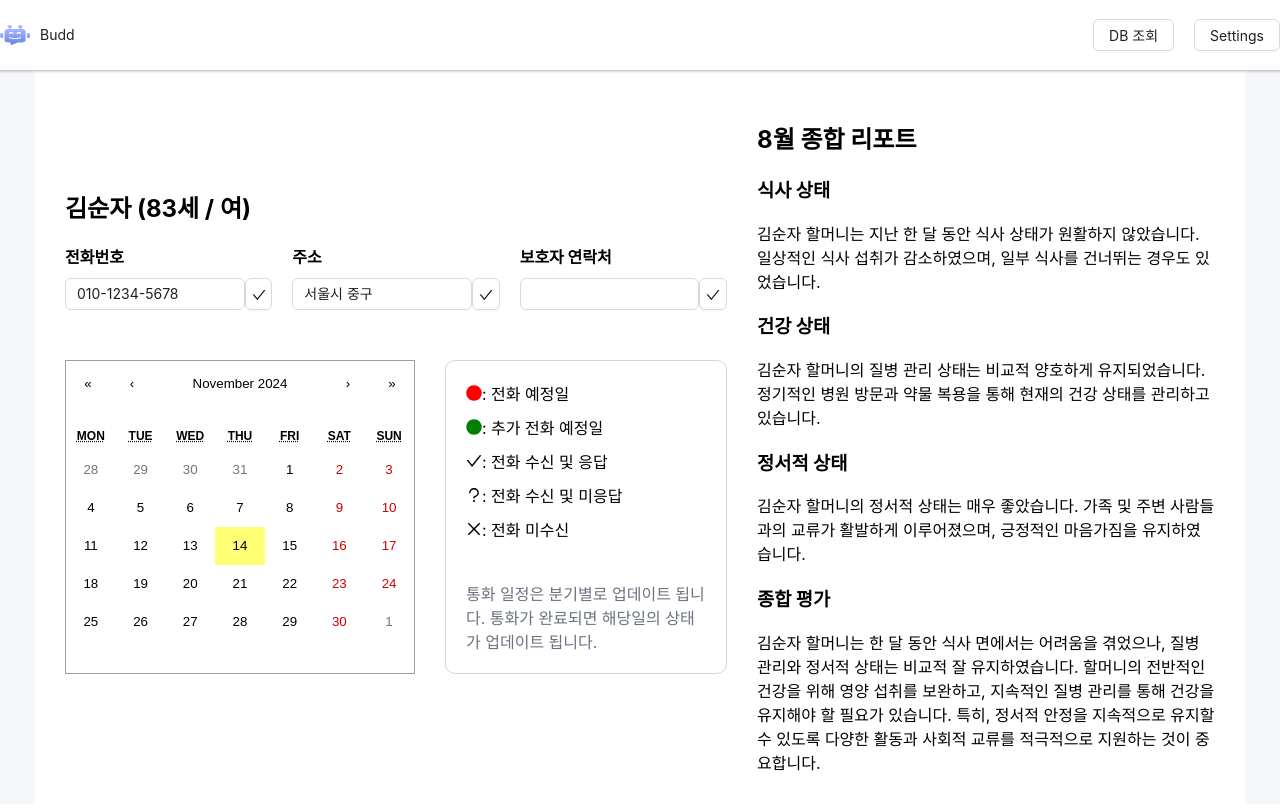
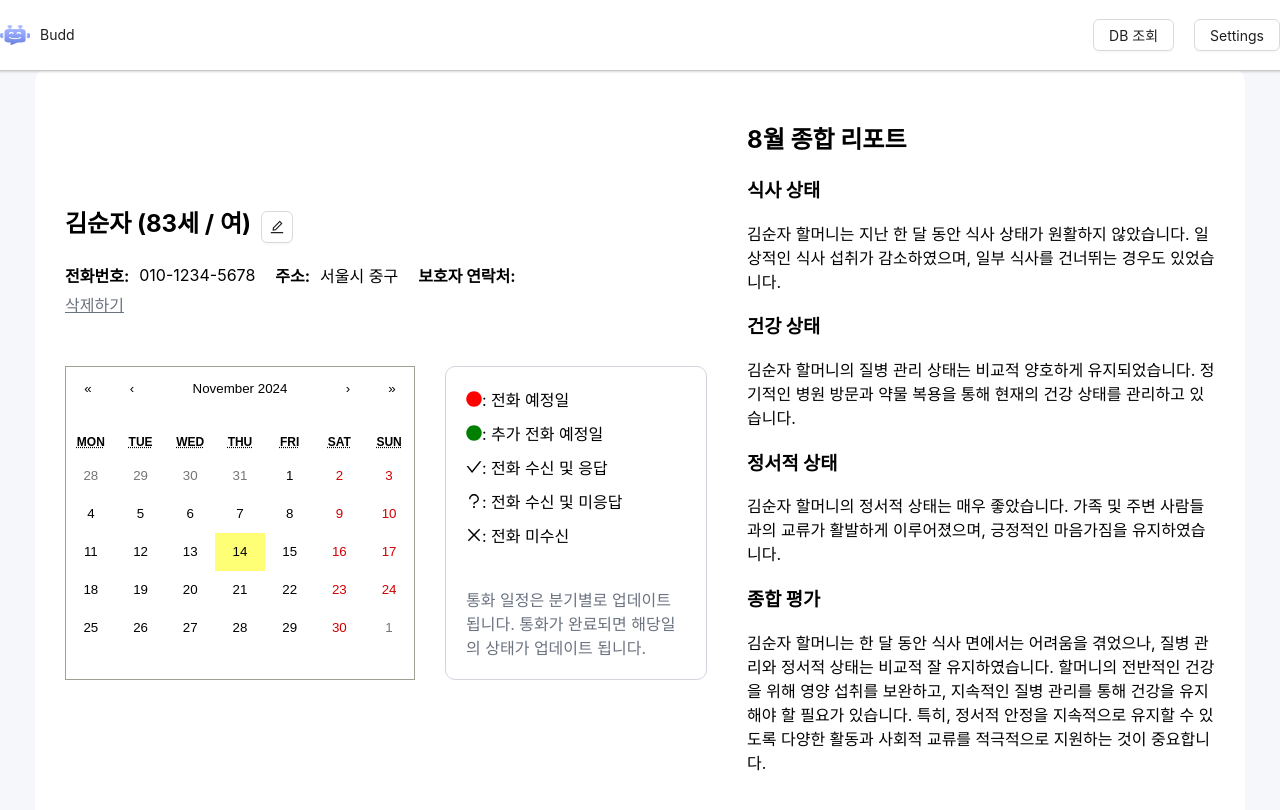
Before and after one commit to Jieuneenee/Budd-client, a React (Vite) app: page /user/1 in a window 1280 px wide. Shown: the top 810 px of the page. Built offline with nearby package versions, Linux system fonts and the light colour scheme.

Commit message:
feat: UserDetailPage 모달창 수정, 삭제하기 추가

```diff
--- a/src/pages/UserDetailPage.jsx
+++ b/src/pages/UserDetailPage.jsx
@@ -1,39 +1,34 @@
 import React, { useState } from "react";
 import styled from "styled-components";
 import Calendar from "react-calendar";
-import "react-calendar/dist/Calendar.css"; // 기본 스타일을 적용합니다
+import "react-calendar/dist/Calendar.css";
 import { CONTAINER_WIDTH, HEADER_HEIGHT } from "../utils/layouts";
 import Header from "../components/Header";
 import { GRAY } from "../utils/colors";
 import { FaCircle, FaTimes, FaRegCircle } from "react-icons/fa";
 import mockData from "../constants/json/user_detail_sample.json";
 import { format } from "date-fns";
-import { Input, Button } from "antd";
-import {
-  CheckOutlined,
-  QuestionOutlined,
-  CloseOutlined,
-} from "@ant-design/icons";
-import Report from '../assets/icons/report.png'
+import { Button, Modal, Input } from "antd";
+import { CheckOutlined, QuestionOutlined, CloseOutlined, EditOutlined } from "@ant-design/icons";
+import Report from '../assets/icons/report.png';
 
 const UserDetailPage = () => {
   const user_detail = mockData[0].user_detail;
   const callData = user_detail.call_data;
   const reportData = mockData[0].month_report;
 
-  // call data의 status에 따른 아이콘 표시
   const renderIcon = (status) => {
     switch (status) {
       case "completed":
-        return <CheckOutlined color='green' />; // 체크 아이콘, 전화 수신 및 응답
+        return <CheckOutlined color='green' />;
       case "missed":
-        return <CloseOutlined />; // X, 전화 미수신
+        return <CloseOutlined />;
       case "scheduled":
-        return <FaCircle color='red' />; // 빨간색 원, 전화 예정일
+        return <FaCircle color='red' />;
       case "additional":
-        return <FaCircle color='green' />; // 초록색 원, 추가 전화 예정일
+        return <FaCircle color='green' />;
       case "noResponse":
-        return <QuestionOutlined color='gray' />; // ?, 전화 수신 및 미응답
+        return <QuestionOutlined color='gray' />;
       default:
         return null;
     }
@@ -45,16 +40,41 @@ const UserDetailPage = () => {
     return call ? renderIcon(call.status) : null;
   };
 
+  const [isModalVisible, setIsModalVisible] = useState(false);
+  const [isDeleteModalVisible, setIsDeleteModalVisible] = useState(false);
+
+  const [name, setName] = useState(user_detail.name);
+  const [age, setAge] = useState(user_detail.age);
+  const [gender, setGender] = useState(user_detail.gender);
   const [phoneNumber, setPhoneNumber] = useState(user_detail.phone_number);
   const [address, setAddress] = useState(user_detail.address);
-  const [guardianContact, setGuardianContact] = useState(
-    user_detail.contact1 || ""
-  );
+  const [guardianContact, setGuardianContact] = useState(user_detail.contact1 || "");
 
-  const handleSave = () => {
-    console.log("Updated phone number:", phoneNumber);
-    console.log("Updated address:", address);
-    console.log("Updated guardian contact:", guardianContact);
+  const showModal = () => {
+    setIsModalVisible(true);
+  };
+
+  const handleOk = () => {
+    setIsModalVisible(false);
+    console.log("Updated details:", { name, age, gender, phoneNumber, address, guardianContact });
+  };
+
+  const handleCancel = () => {
+    setIsModalVisible(false);
+  };
+
+  const showDeleteModal = () => {
+    setIsDeleteModalVisible(true);
+  };
+
+  const handleDeleteOk = () => {
+    console.log("User deleted");
+    setIsDeleteModalVisible(false);
+    // 실제 삭제 처리를 여기에 추가하세요 (API 요청 등)
+  };
+
+  const handleDeleteCancel = () => {
+    setIsDeleteModalVisible(false);
   };
 
   return (
@@ -64,42 +84,24 @@ const UserDetailPage = () => {
         <MainContainer>
           <UserInfo>
             <h2>
-              {user_detail.name} ({user_detail.age}세 / {user_detail.gender})
+              {name} ({age}세 / {gender})
+              <Button icon={<EditOutlined />} onClick={showModal} style={{ marginLeft: "10px" }} />
             </h2>
             <InfoRow>
-              <EditableRow>
-                <Label>전화번호</Label>
-                <div style={{ display: "flex" }}>
-                  <Input
-                    value={phoneNumber}
-                    onChange={(e) => setPhoneNumber(e.target.value)}
-                  />
-                  <Button icon={<CheckOutlined />} onClick={handleSave} />
-                </div>
-              </EditableRow>
-
-              <EditableRow>
-                <Label>주소</Label>
-                <div style={{ display: "flex" }}>
-                  <Input
-                    value={address}
-                    onChange={(e) => setAddress(e.target.value)}
-                  />
-                  <Button icon={<CheckOutlined />} onClick={handleSave} />
-                </div>
-              </EditableRow>
-
-              <EditableRow>
-                <Label>보호자 연락처</Label>
-                <div style={{ display: "flex" }}>
-                  <Input
-                    value={guardianContact}
-                    onChange={(e) => setGuardianContact(e.target.value)}
-                  />
-                  <Button icon={<CheckOutlined />} onClick={handleSave} />
-                </div>
-              </EditableRow>
+              <InfoItem>
+                <Label>전화번호:</Label>
+                <Value>{phoneNumber}</Value>
+              </InfoItem>
+              <InfoItem>
+                <Label>주소:</Label>
+                <Value>{address}</Value>
+              </InfoItem>
+              <InfoItem>
+                <Label>보호자 연락처:</Label>
+                <Value>{guardianContact}</Value>
+              </InfoItem>
             </InfoRow>
+            <DeleteLink onClick={showDeleteModal}>삭제하기</DeleteLink>
           </UserInfo>
 
           <CalendarWrapper>
@@ -127,13 +129,13 @@ const UserDetailPage = () => {
                 </StatusLine>
               </div>
               <StatusInfo>
-                통화 일정은 분기별로 업데이트 됩니다. 통화가 완료되면 해당일의
-                상태가 업데이트 됩니다.
+                통화 일정은 분기별로 업데이트 됩니다. 통화가 완료되면 해당일의 상태가 업데이트 됩니다.
               </StatusInfo>
             </StatusContainer>
           </CalendarWrapper>
         </MainContainer>
-        <Reportcontainer>
+
+        <ReportContainer>
           <h2>{reportData.month}월 종합 리포트</h2>
           <h3>식사 상태</h3>
           {reportData.meal}
@@ -143,8 +145,23 @@ const UserDetailPage = () => {
           {reportData.mental}
           <h3>종합 평가</h3>
           {reportData.sum}
-        </Reportcontainer>
+        </ReportContainer>
       </Container>
+
+      {/* 수정 모달 */}
+      <Modal title="사용자 정보 수정" visible={isModalVisible} onOk={handleOk} onCancel={handleCancel}>
+        <ModalInput placeholder="이름" value={name} onChange={(e) => setName(e.target.value)} />
+        <ModalInput placeholder="나이" value={age} onChange={(e) => setAge(e.target.value)} />
+        <ModalInput placeholder="성별" value={gender} onChange={(e) => setGender(e.target.value)} />
+        <ModalInput placeholder="전화번호" value={phoneNumber} onChange={(e) => setPhoneNumber(e.target.value)} />
+        <ModalInput placeholder="주소" value={address} onChange={(e) => setAddress(e.target.value)} />
+        <ModalInput placeholder="보호자 연락처" value={guardianContact} onChange={(e) => setGuardianContact(e.target.value)} />
+      </Modal>
+
+      {/* 삭제 확인 모달 */}
+      <Modal title="사용자 삭제" visible={isDeleteModalVisible} onOk={handleDeleteOk} onCancel={handleDeleteCancel}>
+        <p>정말로 사용자를 삭제하시겠습니까?</p>
+      </Modal>
     </Root>
   );
 };
@@ -158,6 +175,7 @@ const Root = styled.div`
   padding-top: ${HEADER_HEIGHT}px;
   position: relative;
   background-color: ${GRAY.LIGHT};
+  padding-bottom: 30px;
 `;
 
 const Container = styled.div`
@@ -167,6 +185,8 @@ const Container = styled.div`
   justify-content: center;
   align-items: center;
   padding: 30px;
+  margin-top: ${HEADER_HEIGHT};
+  border-radius: 10px;
 `;
 
 const MainContainer = styled.div`
@@ -188,7 +208,7 @@ const CalendarWrapper = styled.div`
 `;
 
 const StatusContainer = styled.div`
-  width: 240px;
+  width: 220px;
   height: 100%;
   border: 1px solid ${GRAY.DEFAULT};
   border-radius: 10px;
@@ -208,6 +228,7 @@ const StatusInfo = styled.div`
   margin-top: 40px;
   color: ${GRAY.DARK};
 `;
+
 const IconContainer = styled.div`
   display: flex;
   justify-content: center;
@@ -220,10 +241,10 @@ const InfoRow = styled.div`
   gap: 20px;
 `;
 
-const EditableRow = styled.div`
-  gap: 10px;
+const InfoItem = styled.div`
   display: flex;
-  flex-direction: column;
+  flex-direction: row;
+  align-items: center;
 `;
 
 const Label = styled.div`
@@ -231,18 +252,25 @@ const Label = styled.div`
   margin-right: 10px;
 `;
 
-const Reportcontainer = styled.div`
-  margin-left: 30px;
-  width: 70%;
+const Value = styled.div``;
+
+const DeleteLink = styled.div`
+  color: ${GRAY.DARK};
+  text-decoration: underline;
+  cursor: pointer;
+  margin-top: 5px;
 `;
 
-const ReportLineContainer = styled.div`
-  display: flex;
-  flex-direction: row
-`
-const ReportIcon = styled.img`
-  width: 20px;
-  height: 20px;
+const ReportContainer = styled.div`
+justify-content: start;
+align-items: start;
+  margin-left: 40px;
+  margin-bottom: 20px;
+  height: 100%;
 `;
 
+const ModalInput = styled(Input)`
+  margin-bottom: 20px;
+`
+
 export default UserDetailPage;
```
